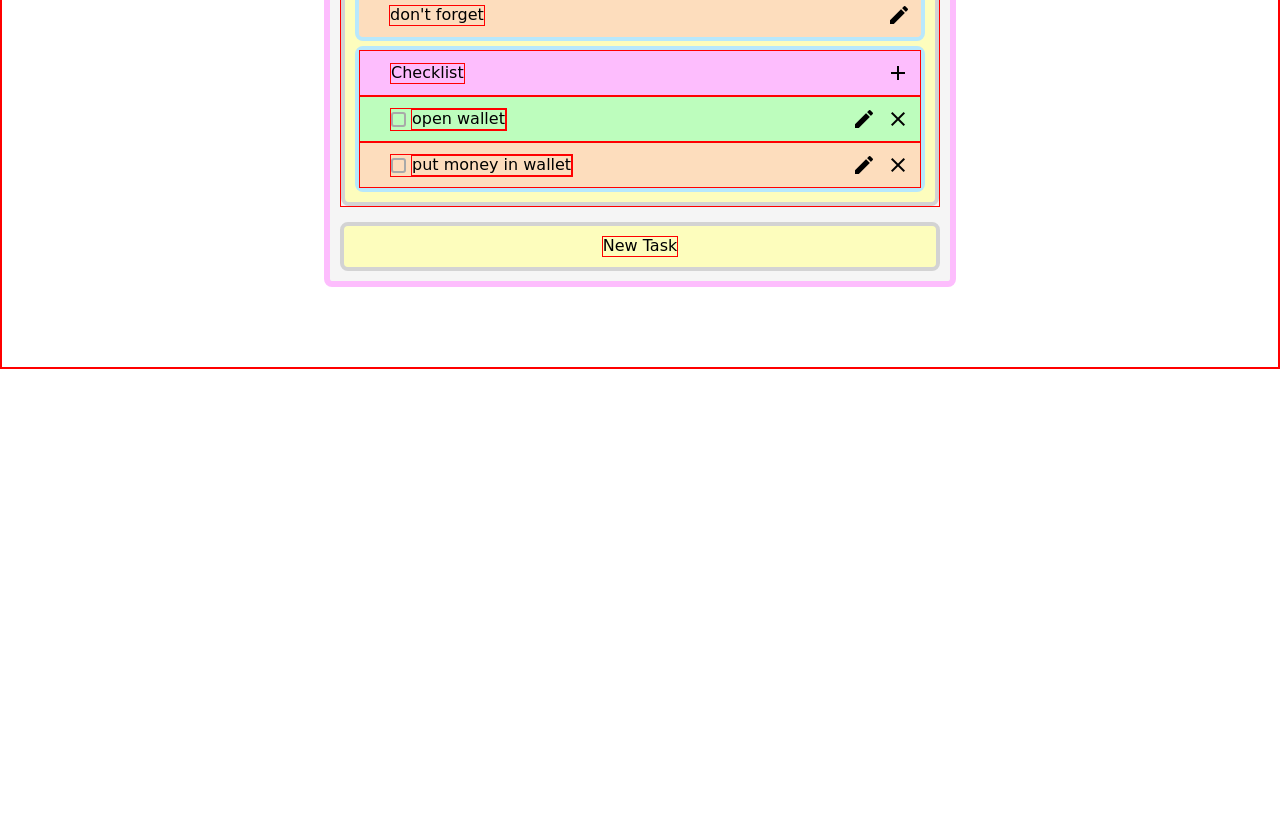
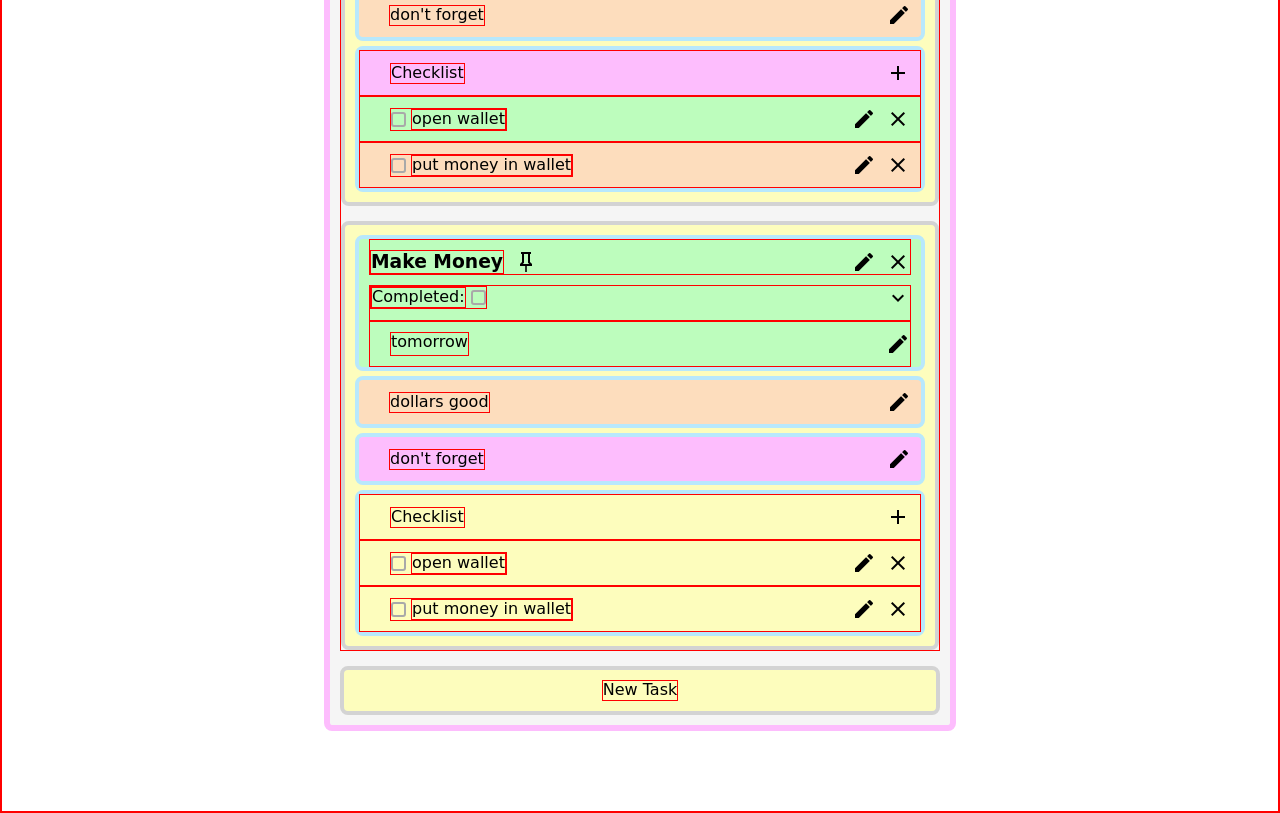
Before and after one commit to thebrianwong/odin-todo-list, a website built with webpack: page dist/index.html in a window 1280 px wide. Shown: the part 476-1289 px from the top of the page. Before the commit the page ends 845 px from the top, so only its background shows below. Built offline with nearby package versions, Linux system fonts and the light colour scheme; a web font is replaced by a local one.

Commit message:
Uncomment for testing

```diff
--- a/dist/index.html
+++ b/dist/index.html
@@ -118,7 +118,7 @@
                     </div>
                 </div>
             </div>
-            <!-- <div class="to-do-task" data-task-index="1">
+            <div class="to-do-task" data-task-index="1">
                 <div class="to-do-task-overview">
                     <div class="to-do-title-section to-do-task-subcontainer">
                         <h3 class="to-do-title">Make Money</h3>
@@ -193,7 +193,7 @@
                     </div>
                 </div>
             </div>
-            <div class="to-do-task" data-task-index="2">
+            <!-- <div class="to-do-task" data-task-index="2">
                 <div class="to-do-task-overview">
                     <div class="to-do-title-section to-do-task-subcontainer">
                         <h3 class="to-do-title">Make Money</h3>
```
